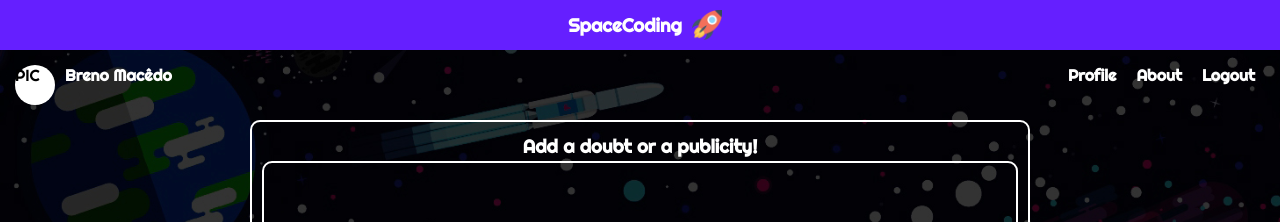
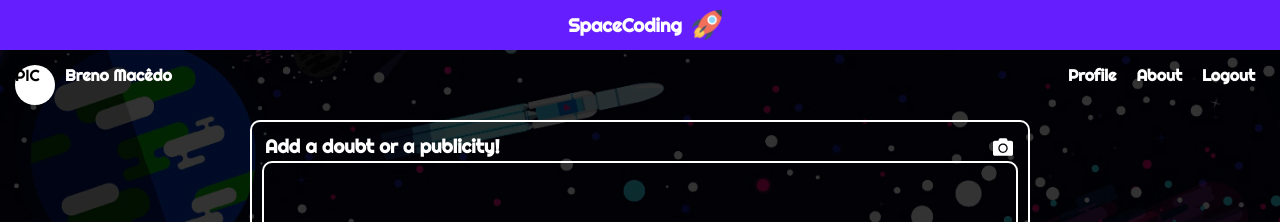
Before and after one commit to brenomacedo/SpaceCoding, a React (Create React App) app in the folder frontend/: page / in a window 1280 px wide. Shown: the top 222 px of the page. Built offline with nearby package versions, Linux system fonts and the light colour scheme.

Commit message:
addPhoto

```diff
--- a/frontend/src/components/AddPost.css
+++ b/frontend/src/components/AddPost.css
@@ -11,10 +11,16 @@
     padding: 10px;
 }
 
-.add-post h3{
+.add-post .add-post-header h3{
     color: white;
     padding: 3px;
     text-align: center;
+}
+
+.add-post-header{
+    display: flex;
+    justify-content: space-between;
+    align-items: center;
 }
 
 .add-post textarea{
--- a/frontend/src/components/AddPost.jsx
+++ b/frontend/src/components/AddPost.jsx
@@ -1,4 +1,5 @@
 import React, { useState } from 'react'
+import { FaCamera } from 'react-icons/fa'
 import './AddPost.css'
 
 export default props => {
@@ -8,7 +9,10 @@ export default props => {
     return (
         <div className="add-post-wrapper">
             <div className="add-post">
-                <h3>Add a doubt or a publicity!</h3>
+                <div className="add-post-header">
+                    <h3>Add a doubt or a publicity!</h3>
+                    <FaCamera style={{ marginRight: 5, cursor: 'pointer' }} size={20} color='white' />
+                </div>
                 <textarea value={description} onChange={e => setDescription(e.target.value)}></textarea>
             </div>
         </div>
```
